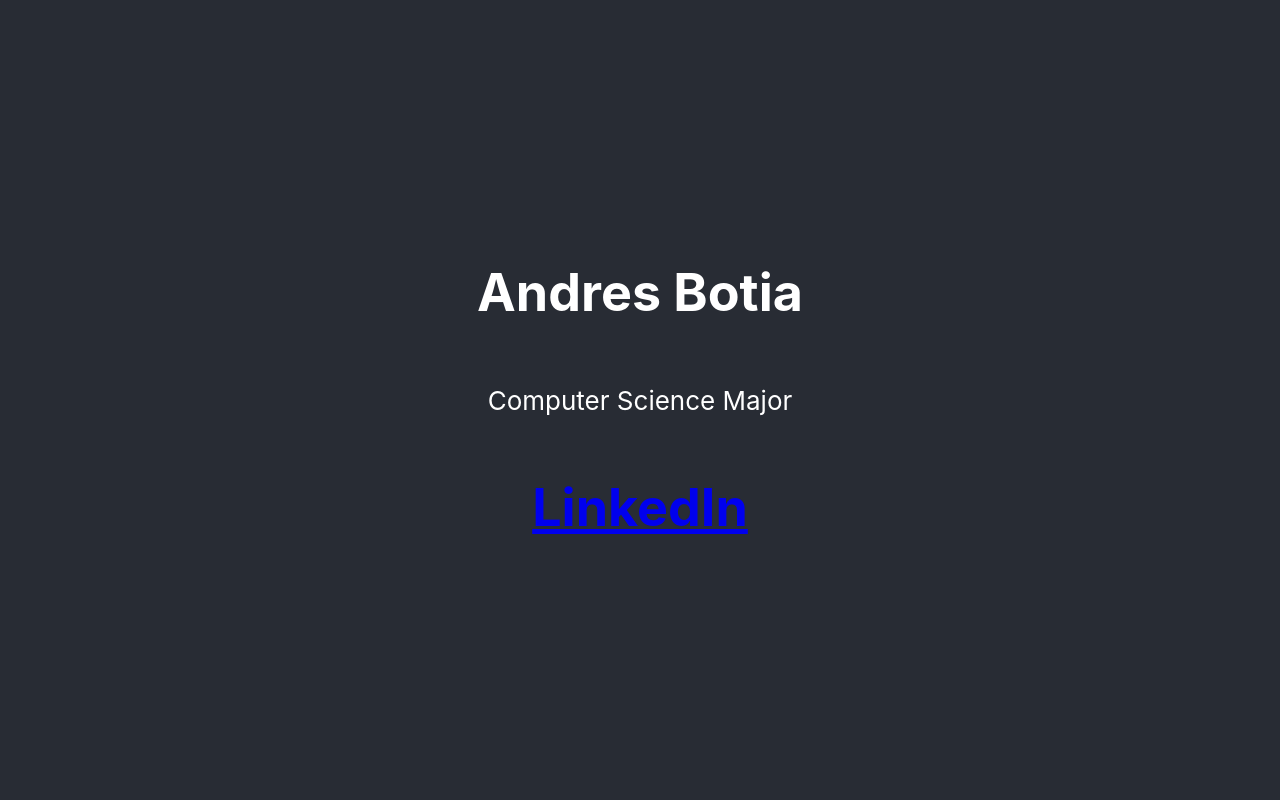
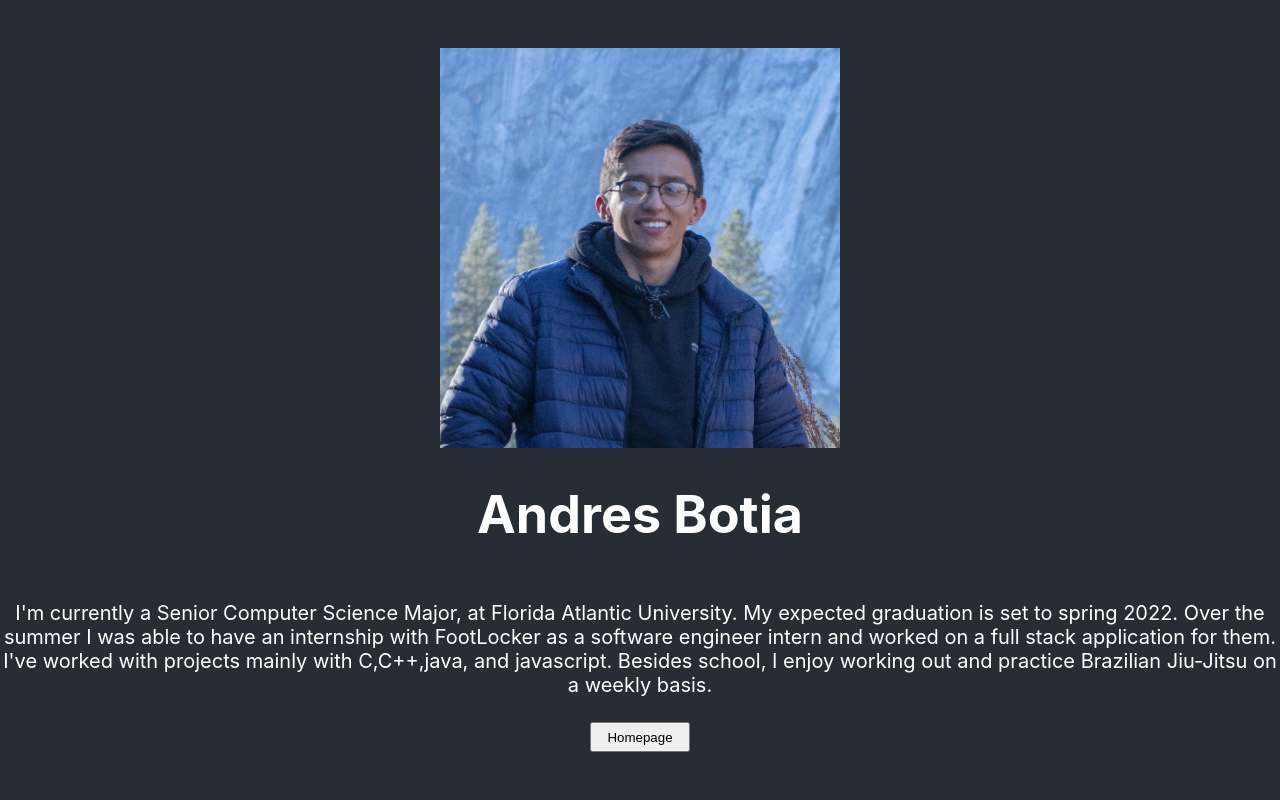
Before and after one commit to POSE-Team14/POSE-team14, a React (Create React App) app: page /Andres in a window 1280 px wide. Shown: the top 800 px of the page. Built offline with nearby package versions, Linux system fonts and the light colour scheme.

Commit message:
adding picture and summary to Andres.js

```diff
--- a/src/Andres.js
+++ b/src/Andres.js
@@ -1,18 +1,26 @@
 import './App.css';
+import andres from './Images/andres.jpg';
+import {Link } from "react-router-dom";
 
 function Andres() {
   return (
     <div className="App">
       <header className="App-header">
 
+
+        <img style={{height: '400px',width: '400px'}}src={andres}/>
         <h1>
           Andres Botia
         </h1>
-        <p>Computer Science Major</p>
-        <a href="https://www.linkedin.com/in/andres-botia/" >
-            <h1>LinkedIn</h1>
-            </a>
 
+      <p style={{fontSize: '20px'}}>I'm currently a Senior Computer Science Major, at Florida Atlantic University. My expected graduation is set to spring 2022.
+        Over the summer I was able to have an internship with FootLocker as a software engineer intern and worked on a full stack application for them.
+        I've worked with projects mainly with C,C++,java, and javascript. Besides school, I enjoy working out and practice Brazilian Jiu-Jitsu on a weekly basis.
+      </p>
+
+
+
+      <Link to="/"><button style={{height: '30px', width : '100px'}}>Homepage</button></Link>
       </header>
     </div>
   );
```
Also changed, not shown: src/Images/andres.jpg (added).
